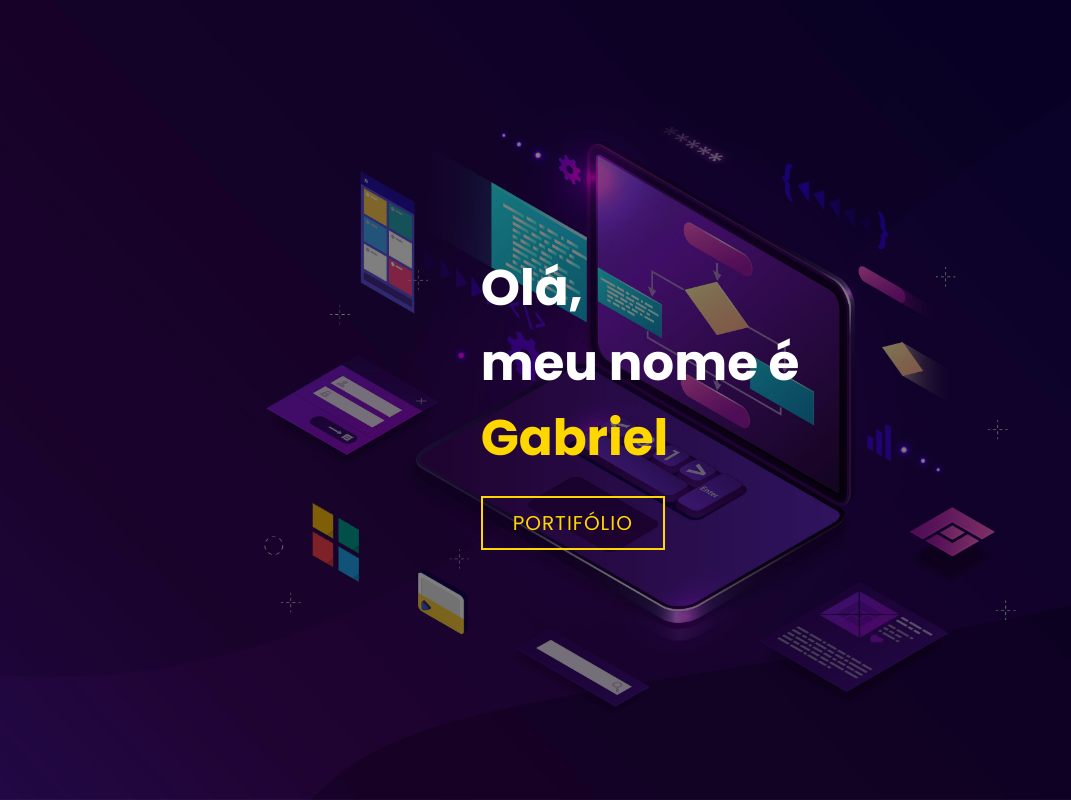
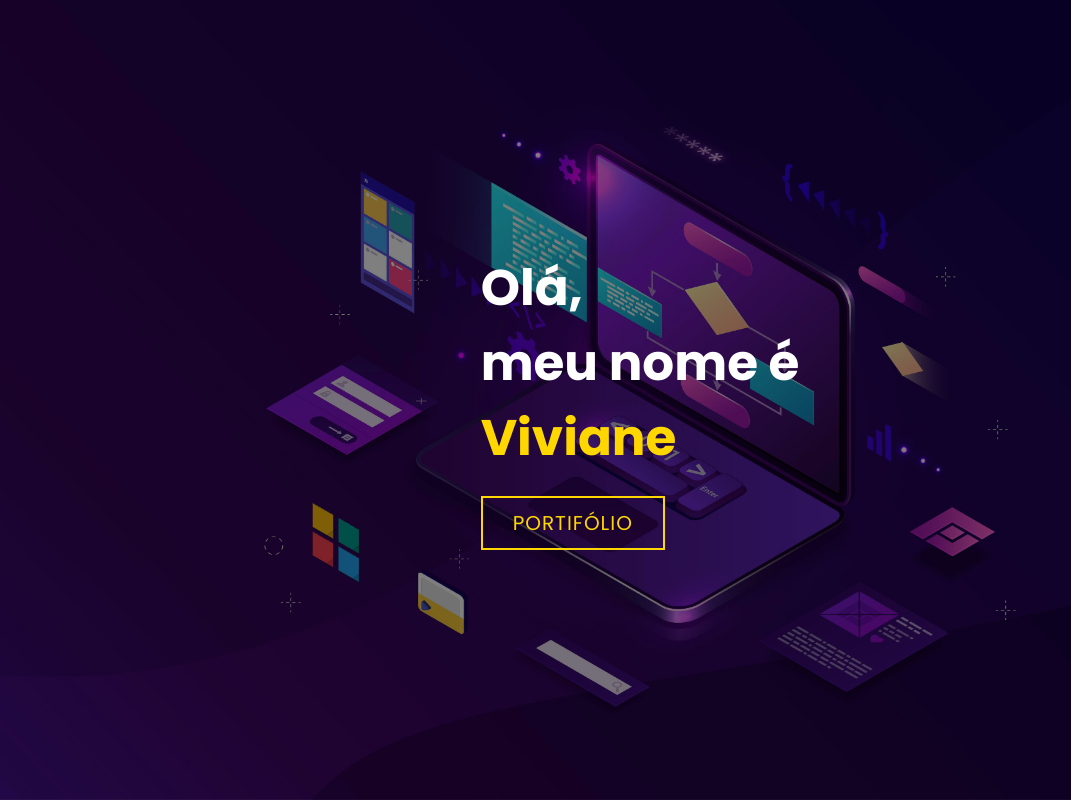
Before and after one commit to vimarquex/portifolio1, a plain HTML site: page index.html in a window 1280 px wide. Shown: the top 800 px of the page, without its empty margins (0-1071 px from the left). Drawn offline with Linux system fonts and the light colour scheme.

Commit message:
nome alterado

```diff
--- a/index.html
+++ b/index.html
@@ -14,7 +14,7 @@
             <div>
                 <h1>Olá,<span></span></h1>
                 <h1>meu nome é<span></span></h1>
-                <h1>Gabriel<span></span></h1>
+                <h1>Viviane<span></span></h1>
                 <a href="#portfolio" type="button" class="cta">Portifólio</a>
             </div>
         </div>
```
